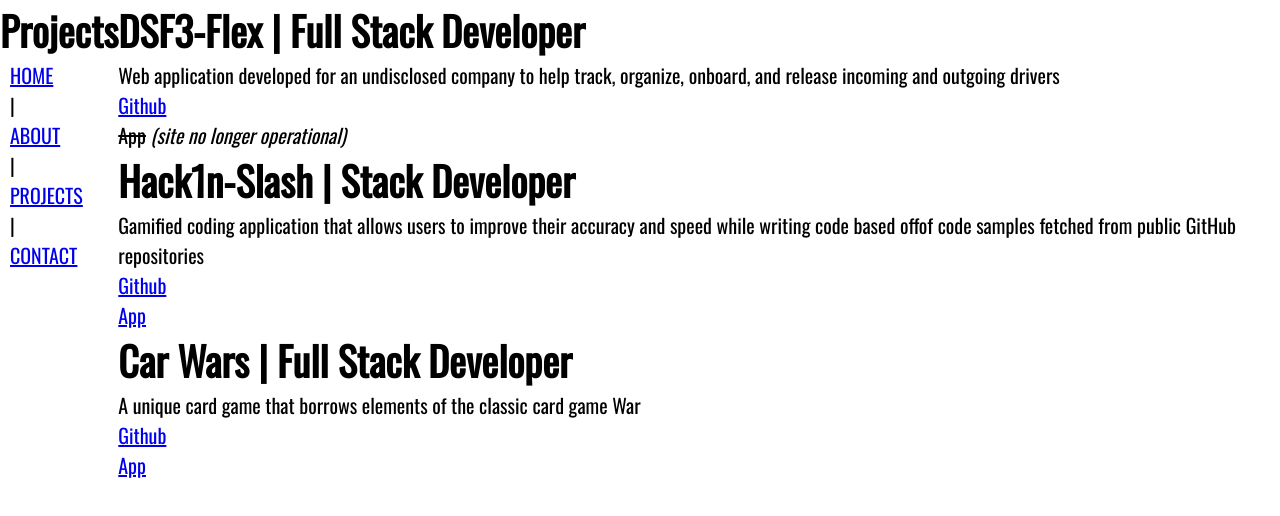
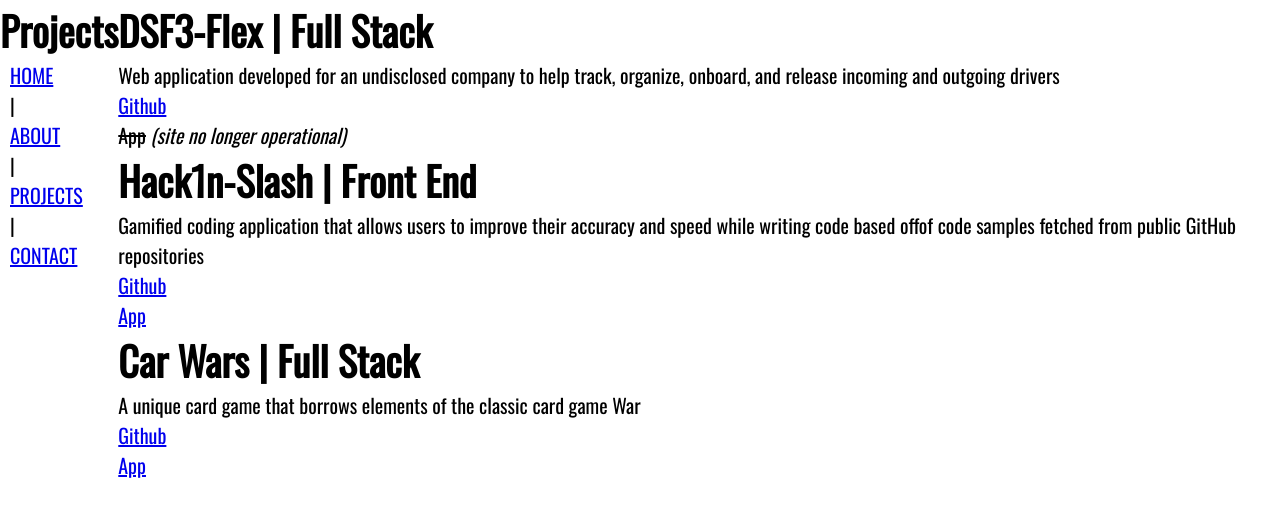
Before and after one commit to k3vinyan/port2, a Gatsby site: page /project in a window 1280 px wide. Built offline with nearby package versions, Linux system fonts and the light colour scheme; Gatsby itself is replaced by a stand-in of ours.

Commit message:
fix title wording in projects page

```diff
--- a/src/pages/project.js
+++ b/src/pages/project.js
@@ -16,21 +16,21 @@
             <div className={ProjectStyles.secondColumn}>
                 <div>
                     <div className={ProjectStyles.projectContainer} >
-                        <div><h1 className={ProjectStyles.positionTitle}>DSF3-Flex | Full Stack Developer</h1></div>
+                        <div><h1 className={ProjectStyles.positionTitle}>DSF3-Flex | Full Stack</h1></div>
                         <div><p>Web application developed for an undisclosed company to help track, organize, onboard, and release incoming and outgoing drivers</p></div>
                         <div><a href='https://github.com/k3vinyan/DSF3-Flex' rel="noopener noreferrer" target="_blank" className={ProjectStyles.link}>Github</a></div>
                         <div><a className={ProjectStyles.link}><strike>App</strike></a><i className={ProjectStyles.italic}>  (site no longer operational)</i></div>
                     </div>
 
                     <div className={ProjectStyles.projectContainer} >
-                        <div><h1 className={ProjectStyles.positionTitle}>Hack1n-Slash | Stack Developer</h1></div>
+                        <div><h1 className={ProjectStyles.positionTitle}>Hack1n-Slash | Front End</h1></div>
                         <div><p>Gamified coding application that allows users to improve their accuracy and speed while writing code based offof code samples fetched from public GitHub repositories</p></div>
                         <div><a href='https://github.com/hdngo/TeamHACKIN' rel="noopener noreferrer" target="_blank" className={ProjectStyles.link}>Github</a></div>
                         <div><a href='https://hack1n-slash.herokuapp.com/' rel="noopener noreferrer" target="_blank" className={ProjectStyles.link}>App</a></div>
                     </div>
 
                     <div className={ProjectStyles.projectContainer} >
-                        <div><h1 className={ProjectStyles.positionTitle}>Car Wars | Full Stack Developer</h1></div>
+                        <div><h1 className={ProjectStyles.positionTitle}>Car Wars | Full Stack</h1></div>
                         <div><p>A unique card game that borrows elements of the classic card game War</p></div>
                         <div><a href='https://github.com/k3vinyan/CardsWar' rel="noopener noreferrer" target="_blank" className={ProjectStyles.link}>Github</a></div>
                         <div><a href='https://cardswar.herokuapp.com/' rel="noopener noreferrer" target="_blank" className={ProjectStyles.link}>App</a></div>
```
